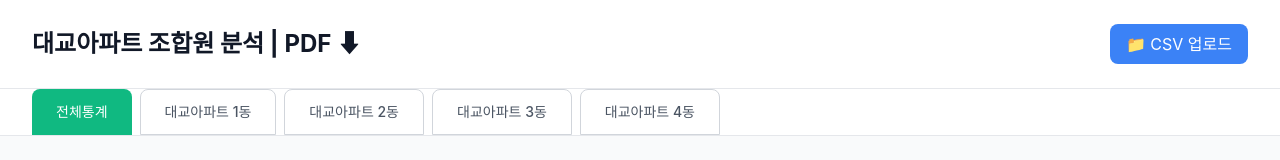
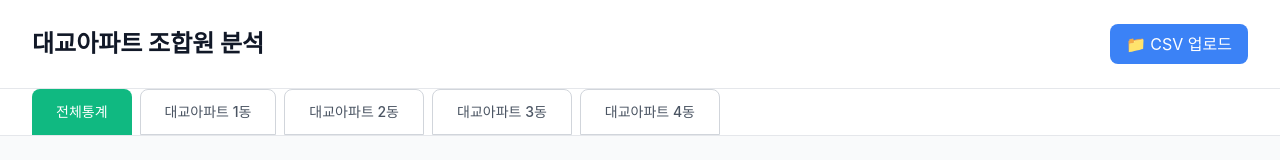
Before and after one commit to dlawlgur16/zem.proj1realestate, a React (Create React App) app: page / in a window 1280 px wide. Shown: the top 160 px of the page. Built offline with nearby package versions, Linux system fonts and the light colour scheme.

Commit message:
머릿글 수정

```diff
--- a/src/components/ReconstructionAnalysis.js
+++ b/src/components/ReconstructionAnalysis.js
@@ -348,7 +348,7 @@
       {/* 헤더 */}
       <div className="bg-white border-b px-8 py-6">
         <div className="flex items-center justify-between">
-          <h1 className="text-2xl font-bold text-gray-900">대교아파트 조합원 분석 | PDF ⬇</h1>
+          <h1 className="text-2xl font-bold text-gray-900">대교아파트 조합원 분석</h1>
           <div className="flex items-center gap-4">
             <button
               onClick={() => setShowUpload(!showUpload)}
```
